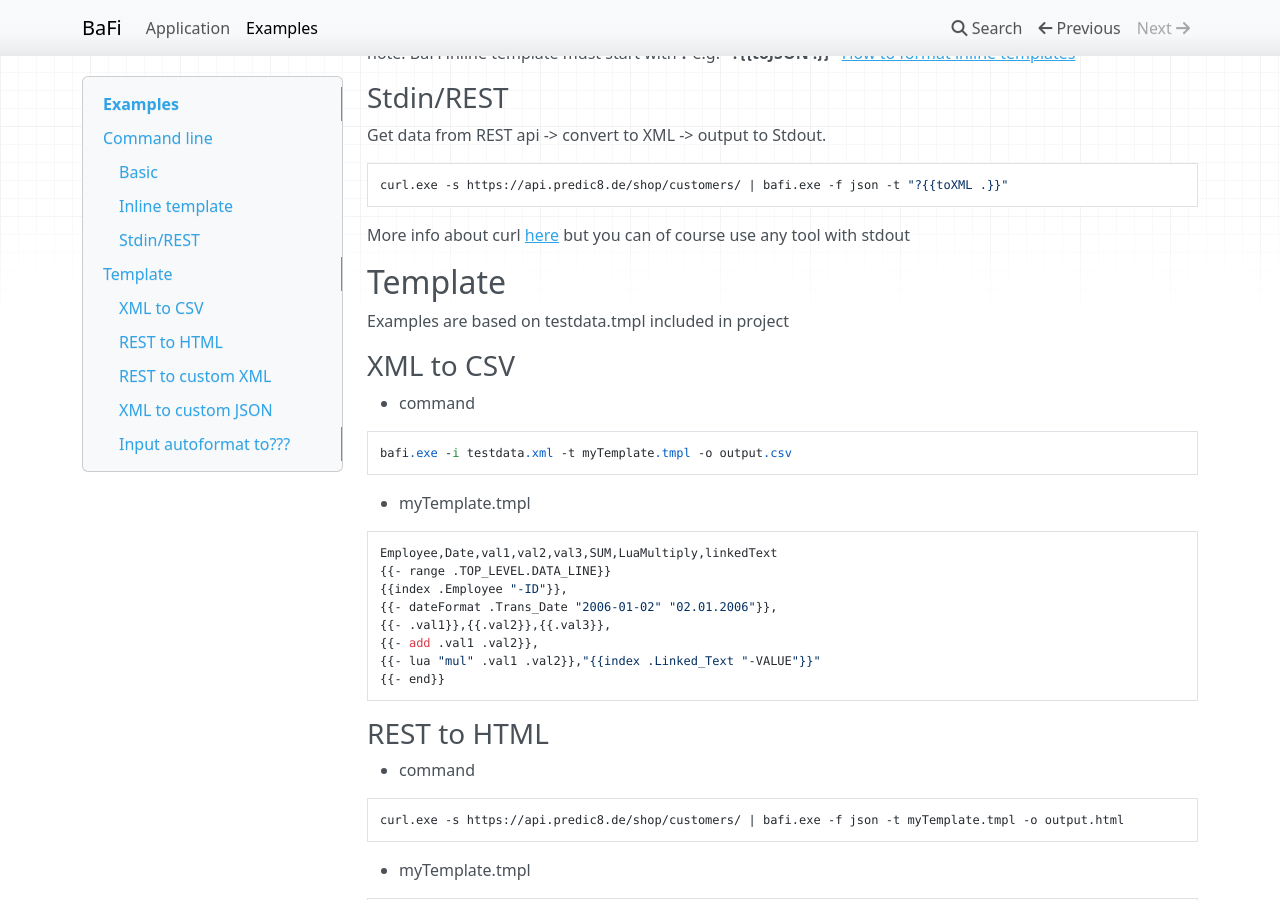
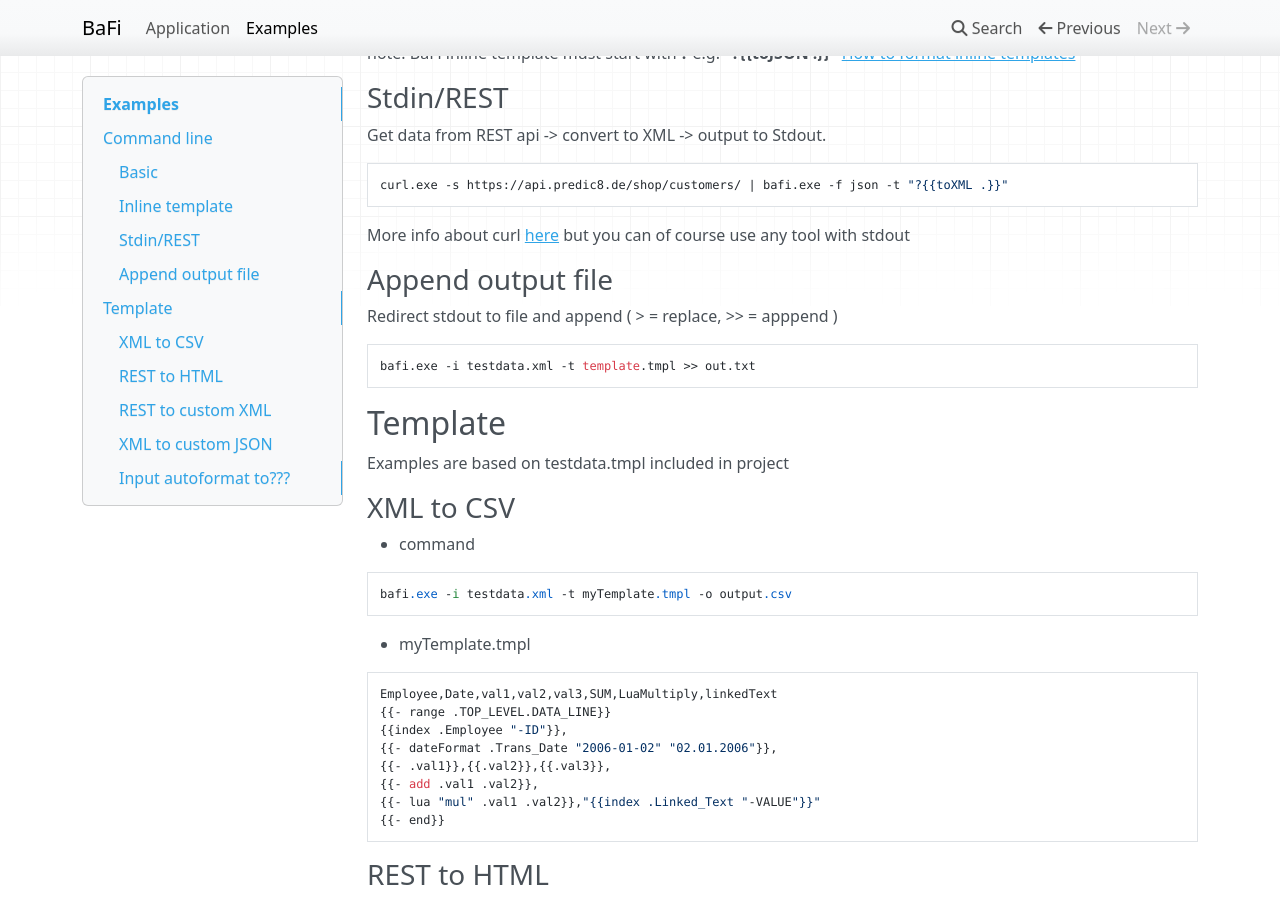
Before and after one commit to mmalcek/bafi, an MkDocs documentation site: the page built from docs/examples.md, in a window 1280 px wide and 900 px high, scrolled down 423 px. Built offline with MkDocs 1.6.1, drawn with Linux system fonts in a browser that asks for light colours; nearby versions of some CDN libraries.

````diff
--- a/docs/examples.md
+++ b/docs/examples.md
@@ -19,6 +19,12 @@ Get data from REST api -> convert to XML -> output to Stdout.
 curl.exe -s https://api.predic8.de/shop/customers/ | bafi.exe -f json -t "?{{toXML .}}"
 ```
 More info about curl [here](https://curl.se/) but you can of course use any tool with stdout
+
+### Append output file
+Redirect stdout to file and append ( > = replace, >> = apppend )
+```
+bafi.exe -i testdata.xml -t template.tmpl >> out.txt
+```
 
 ## Template
 Examples are based on testdata.tmpl included in project
````
Also changed, not shown: README.md (+2 -0 lines), docs/README.md (+4 -0 lines), 1 other file.
